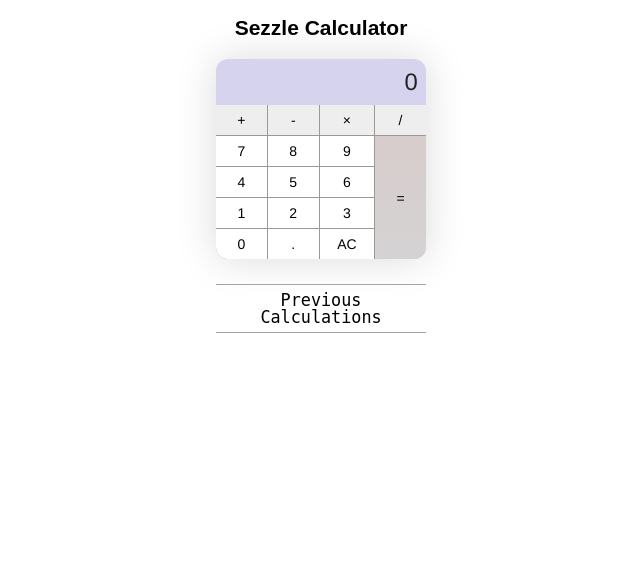
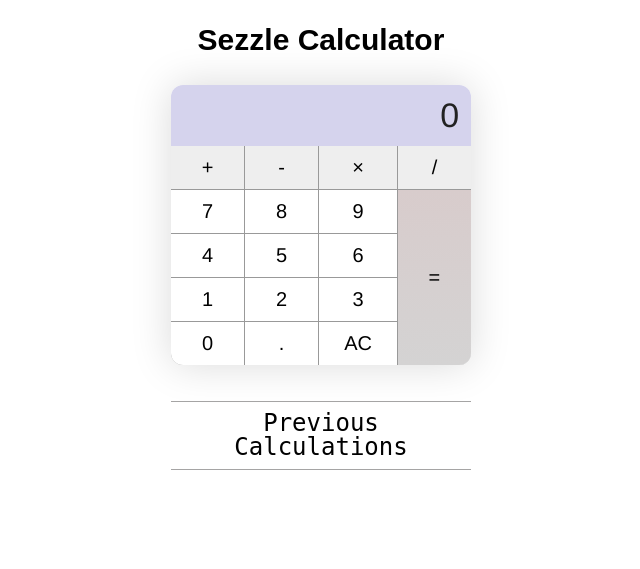
Before and after one commit to amanagarwal1993/sezzle-calc, a Flask app: page / in a window 1280 px wide. Shown: the top 569 px of the page, without its empty margins (319-959 px from the left). Run offline with Flask 2, Linux system fonts and the light colour scheme; parts of the project's set-up code (start-up, migrations or seed data) failed here and were passed over; some libraries are stand-ins or nearby versions.

Commit message:
Enlarge base font

```diff
--- a/app/static/css/style.css
+++ b/app/static/css/style.css
@@ -1,6 +1,5 @@
 html {
   box-sizing: border-box;
-  font-size: 14px;
   font-weight: 300;
   line-height: 1;
 }
@@ -11,6 +10,8 @@
   display: flex;
   justify-content: center;
   font-family: Helvetica, Arial, sans-serif;
+  font-size: 20px;
+
 }
 
 h2 {
```
